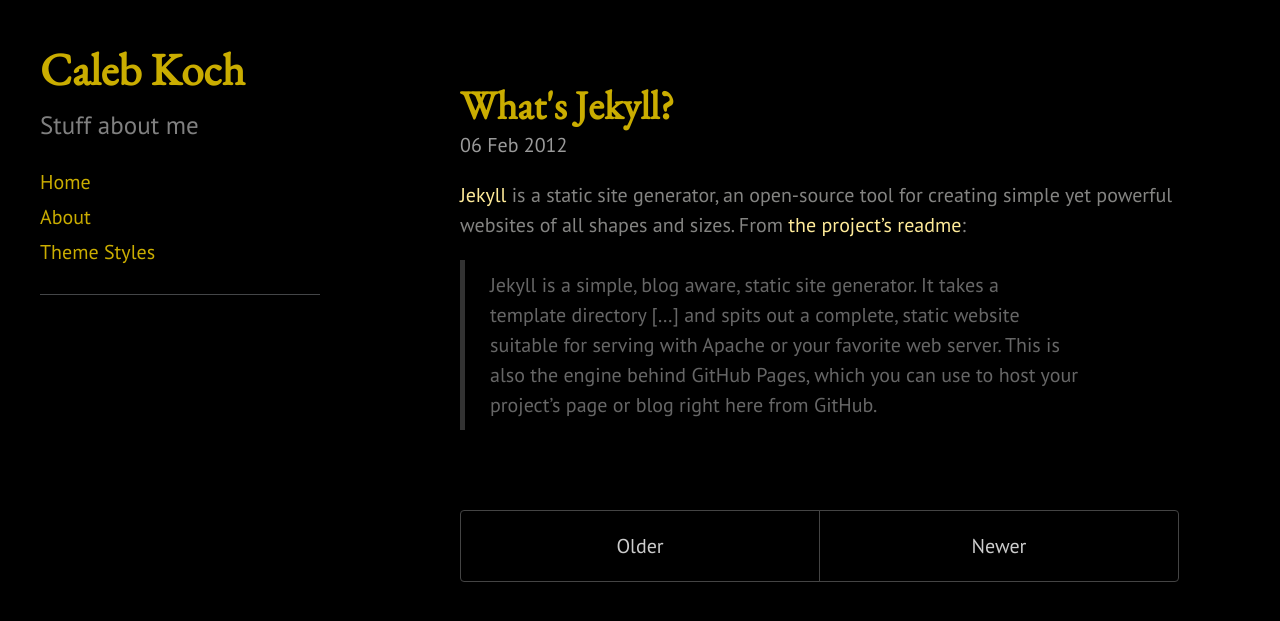
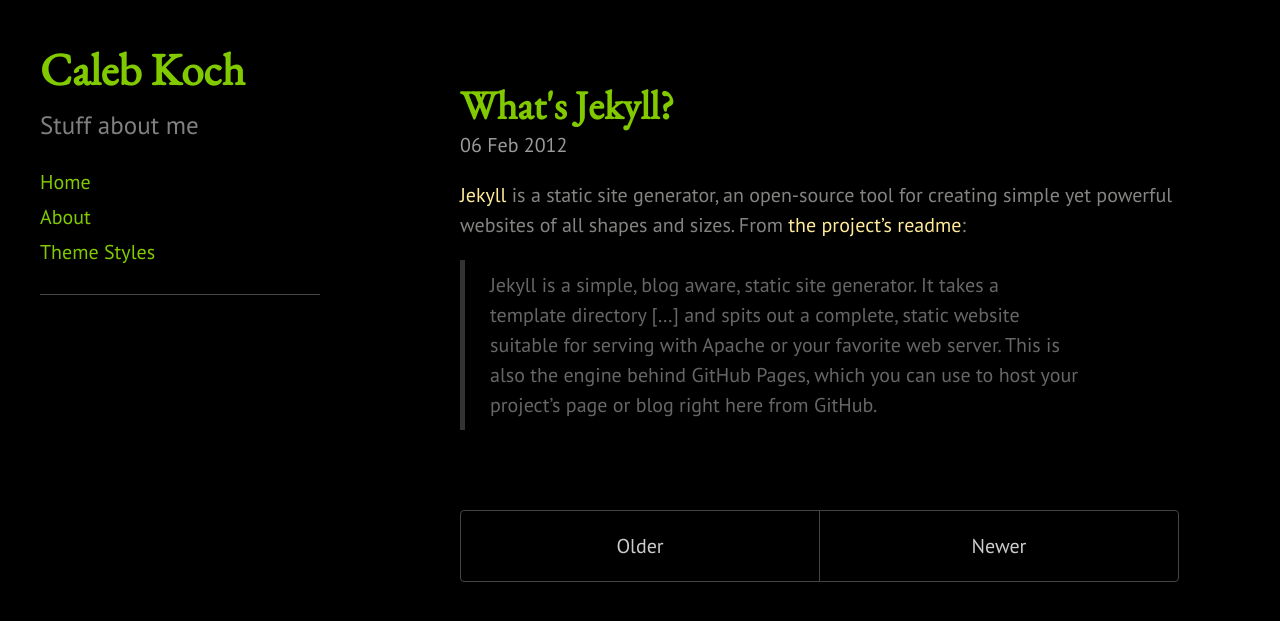
Before and after one commit to cakoch10/cakoch10.github.io, a Jekyll site: the page built from index.html, in a window 1280 px wide. Shown: the top 621 px of the page. Built offline with Jekyll 4.4.1, drawn with Linux system fonts in a browser that asks for light colours; Markdown is read by kramdown in place of the engine named in the settings; the list of posts is cut into pages by our own code.

Commit message:
Update blackdoc.css

```diff
--- a/public/css/blackdoc.css
+++ b/public/css/blackdoc.css
@@ -193,12 +193,12 @@
 
 /* Sidebar links */
 .sidebar a {
-  color: #caad00;
+  color: #82ca00;
 }
 
 /* About section */
 .sidebar-about h1 {
-  color: #caad00;
+  color: #82ca00;
   margin-top: 0;
   font-family: 'Noto Serif', serif;
   font-size: 2.25rem;
@@ -274,7 +274,7 @@
 .page-title,
 .post-title,
 .post-title a {
-  color: #caad00;
+  color: #82ca00;
 }
 
 /*
@@ -386,7 +386,7 @@
 
 /* Thin Scrollbar */
 ::-webkit-scrollbar {
-  width: 8px;
+  width: 10px;
 }
 ::-webkit-scrollbar-button {
   width: 8px;
```
